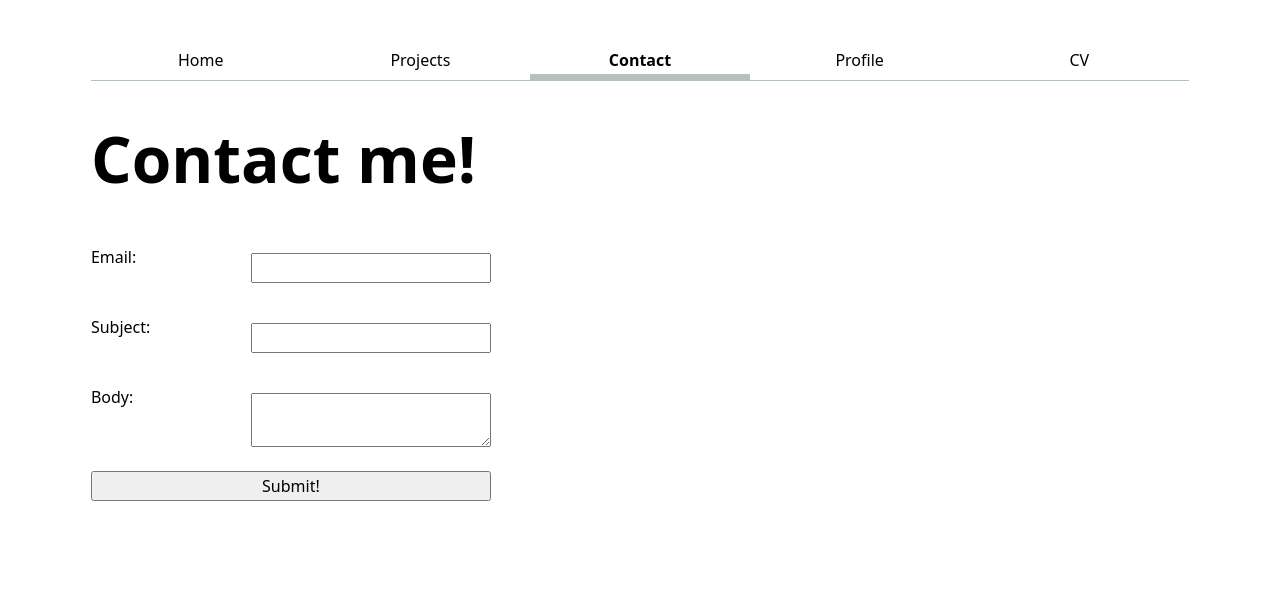
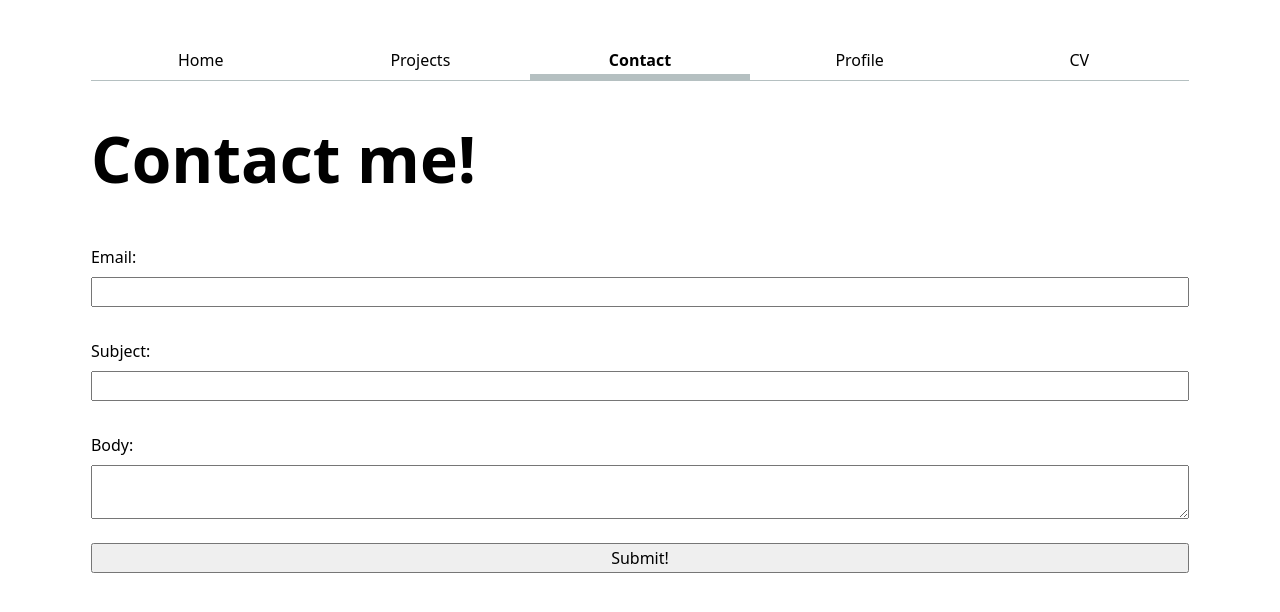
Before and after one commit to dilaozberkman/lab3, a SvelteKit app: page /contact in a window 1280 px wide. Shown: the top 612 px of the page. Built offline with nearby package versions, Linux system fonts and the light colour scheme.

Commit message:
fix form size

```diff
--- a/src/routes/contact/+page.svelte
+++ b/src/routes/contact/+page.svelte
@@ -31,19 +31,16 @@
 </form>
 
 <style>
-  /* Step 2.1: Add any CSS here that is specific to your contact form.
-     Svelte will ensure these styles don't leak to other pages.
-  */
+  /* Step 2.1: Add any CSS here that is specific to your contact form. */
   form {
     display: grid;
     gap: 1em;
-    max-width: 400px;
     width: 100%;
   }
 
   label {
     display: grid;
-    grid-template-columns: 10rem 1fr;
+    grid-template-columns: 1fr;
   }
 
   input, textarea {
```
